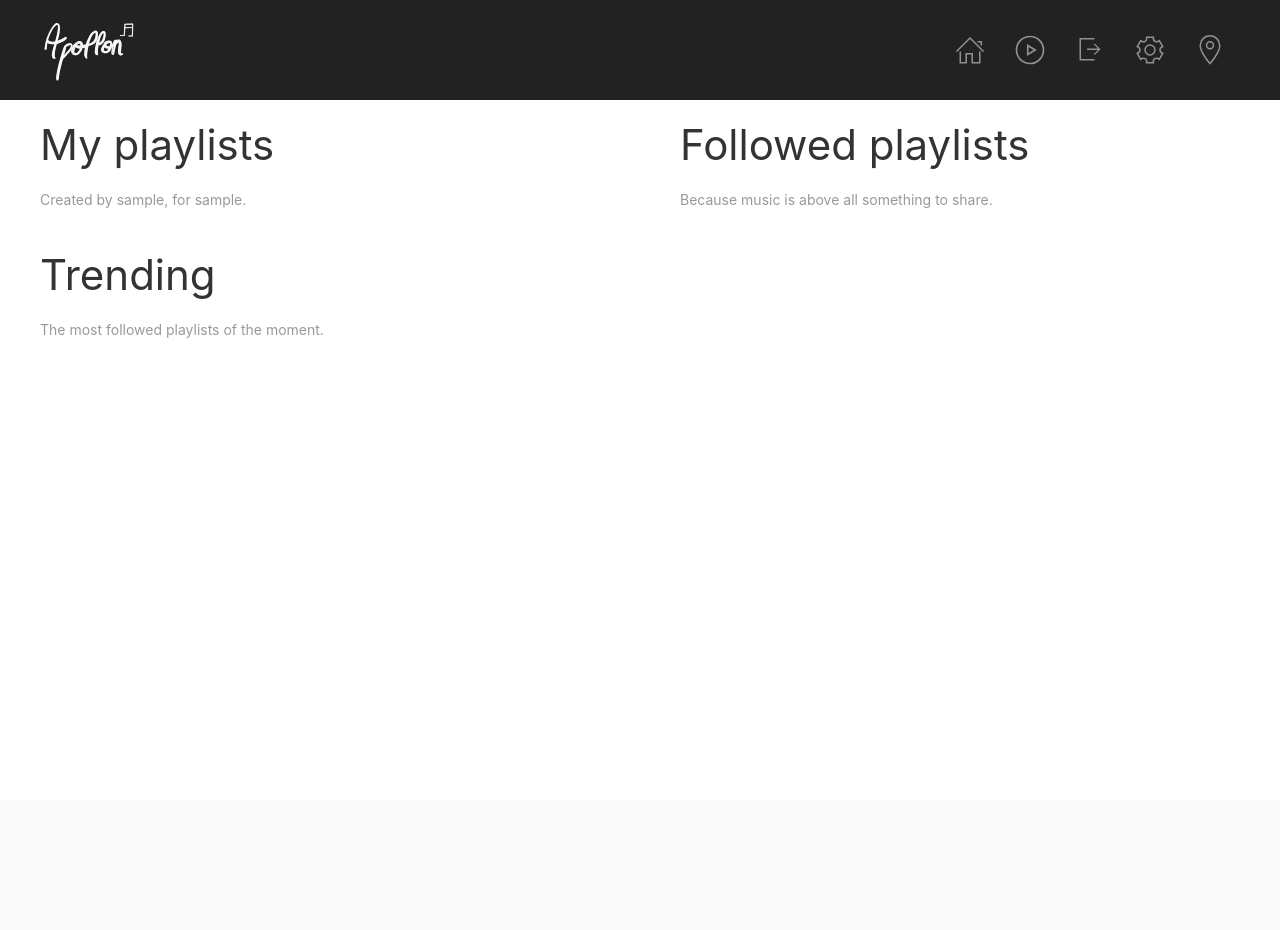
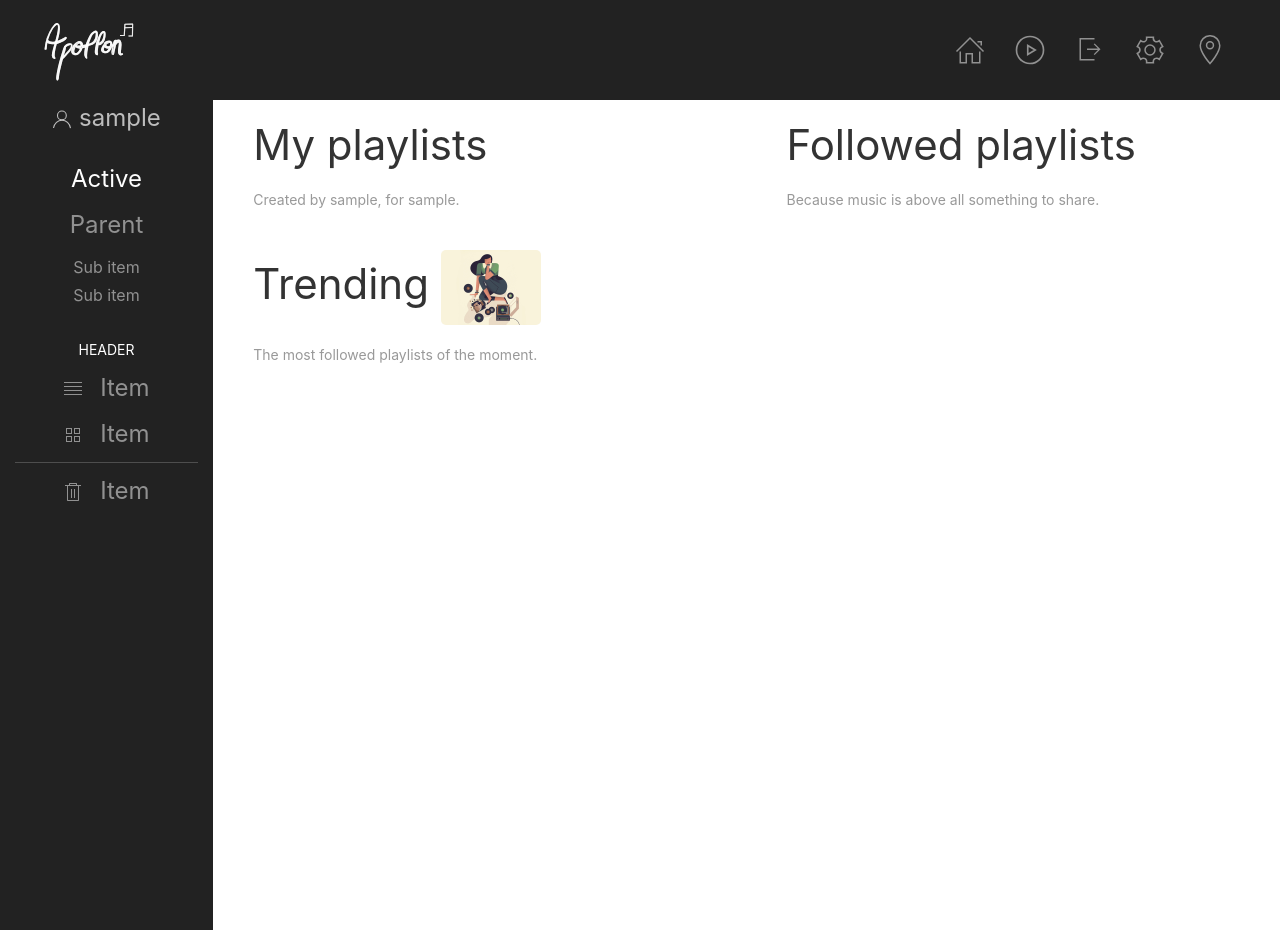
Before and after one commit to Hugo-DeFreitas/DjangoApollon, a Django app: page /me/playlists in a window 1280 px wide. Before the commit the page ends 338 px from the top, so only its background shows below. Run offline with Django 3.2, Linux system fonts and the light colour scheme; the visitor is signed in with stand-in values (Sample User, id 1); data that the repository does not hold is empty.

Commit message:
Playlist List view update

```diff
--- a/DjangoApollon/urls.py
+++ b/DjangoApollon/urls.py
@@ -46,6 +46,8 @@ urlpatterns = [
     path('me/playlists/new', splash, name='app_new_playlist'),
     path('me/playlists', PlaylistList.as_view(), name='app_user_playlists'),
     path('playlists/<str:username>/<slug:pk>', PlaylistDetail.as_view(), name='app_playlist_detail'),
+    path('playlists/delete', PlaylistDetail.as_view(), name='app_playlist_delete'),
+    path('playlists/unfollow', PlaylistDetail.as_view(), name='app_playlist_unfollow'),
     path('search/playlists', splash, name='app_search_playlists'),
     path('search/songs', splash, name='app_search_songs'),
 
--- a/templates/layouts/home.html
+++ b/templates/layouts/home.html
@@ -4,7 +4,7 @@
     {% block nav %}
         <div class="top-wrap uk-position-relative uk-light uk-background-secondary">
             <!-- NAV -->
-            <div class="nav" data-uk-sticky="cls-active: uk-background-secondary uk-box-shadow-medium; top: 100vh; animation: uk-animation-slide-top">
+            <div id="usernav" class="nav" uk-sticky="cls-active: uk-background-secondary uk-box-shadow-medium; top: 100vh; animation: uk-animation-slide-top">
                 <div class="uk-container">
                     <nav class="uk-navbar uk-navbar-container uk-navbar-transparent" data-uk-navbar>
                         <div class="uk-navbar-left">
@@ -69,7 +69,30 @@
             <!-- /NAV -->
         </div>
     {% endblock %}
-
+    <div class="uk-grid-collapse" uk-grid id="sidebar">
+        <div class="uk-width-1-6@l uk-visible@l uk-background-secondary uk-light uk-padding-small">
+            {% block  sidebar %}
+                <div uk-sticky="top: #usernav; offset: 100" uk-height-viewport>
+                    <h1 class="uk-text-lead uk-text-center"><span uk-icon="user"></span>&nbsp;{{ user.username }}</h1>
+                    <ul class="uk-nav uk-nav-primary uk-nav-center uk-margin-auto-vertical">
+                        <li class="uk-active"><a href="#">Active</a></li>
+                        <li class="uk-parent">
+                            <a href="#">Parent</a>
+                            <ul class="uk-nav-sub">
+                                <li><a href="#">Sub item</a></li>
+                                <li><a href="#">Sub item</a></li>
+                            </ul>
+                        </li>
+                        <li class="uk-nav-header">Header</li>
+                        <li><a href="#"><span class="uk-margin-small-right" uk-icon="icon: table"></span> Item</a></li>
+                        <li><a href="#"><span class="uk-margin-small-right" uk-icon="icon: thumbnails"></span> Item</a></li>
+                        <li class="uk-nav-divider"></li>
+                        <li><a href="#"><span class="uk-margin-small-right" uk-icon="icon: trash"></span> Item</a></li>
+                    </ul>
+                </div>
+            {% endblock %}
+        </div>
+        <div class="uk-width-5-6@l uk-width-1-1@s">
             {% block content %}
                 <div class="uk-position-relative uk-light uk-background-secondary">
                     <div class="uk-cover-container uk-light uk-flex uk-flex-middle top-wrap-height uk-child-width-1-2@m">
@@ -90,4 +113,6 @@
                     </div>
                 </div>
             {% endblock %}
+        </div>
+    </div>
 {% endblock %}>
--- a/templates/playlist/list.html
+++ b/templates/playlist/list.html
@@ -11,16 +11,13 @@
                         Created by {{ username }}, for {{ username }}.
                     {% endblocktrans %}
                 </p>
-                <ul class="uk-comment-list" uk-accordion>
+                <ul class="uk-comment-list">
                     {% for playlist in object_list %}
-                        <li>
-                            <article class="uk-comment uk-comment-primary uk-visible-toggle" tabindex="-1">
+                        <li class="uk-margin-top uk-margin-bottom">
+                            <article class="uk-comment uk-comment-primary uk-visible-toggle uk-background-secondary uk-light uk-padding-small" tabindex="-1">
                                 <header class="uk-comment-header uk-position-relative">
                                     <div class="uk-grid-medium uk-flex-middle" uk-grid>
-                                        <div class="uk-width-auto">
-                                            <img class="uk-comment-avatar" src="{{playlist.picture}}" width="80" height="80" alt="">
-                                        </div>
-                                        <div class="uk-width-expand">
+                                        <div class="uk-width-1-1 uk-flex uk-flex-center">
                                             <h4 class="uk-comment-title uk-margin-remove">
                                                 <a class="uk-link-reset"
                                                    uk-tooltip="{% if playlist.is_public %}{% trans 'This playlist is public' %}{% else %}{% trans 'This playlist is private' %}{% endif %}">
@@ -32,16 +29,29 @@
                                                     {% endif %}
                                                 </a>
                                             </h4>
+                                        </div>
+
+                                        <div class="uk-width-1-4@s uk-flex uk-flex-middle uk-flex-center">
+                                            <img class="uk-comment-avatar" src="{{playlist.picture}}" width="120">
+                                        </div>
+
+                                        <div class="uk-width-expand">
                                             <p class="uk-comment-meta uk-text-primary uk-margin-remove-top">
                                                 <span>{{playlist.songs.count}} {% trans 'Song(s)' %}</span> |
                                                 <span>{{playlist.followers.count}} {% trans 'Follower(s)' %}</span>
                                             </p>
-                                            <p class="uk-text-italic">
+                                            <hr>
+                                            <p class="uk-text-italic uk-text-primary">
                                                 {{ playlist.description }}
+                                            </p>
+                                            <p class="uk-text-muted uk-text-uppercase">
+                                                <a class="" href="{% url 'app_playlist_detail' playlist.created_by.user.username playlist.id %}">
+                                                    {% trans 'See' %}</a> |
+                                                <a class="" href="{% url 'app_playlist_delete' %}">
+                                                    {% trans 'Delete' %}</a>
                                             </p>
                                         </div>
                                     </div>
-                                    <div class="uk-position-top-right uk-position-small uk-hidden-hover"><a class="uk-link-muted" href="{% url 'app_playlist_detail' playlist.created_by.user.username playlist.id %}">{% trans 'See the playlist' %}</a></div>
                                 </header>
                             </article>
                         </li>
@@ -54,16 +64,13 @@
             <div class="uk-container">
                 <h1>{% trans 'Followed playlists' %}</h1>
                 <p class="uk-text-meta">{% trans 'Because music is above all something to share' %}.</p>
-                <ul class="uk-comment-list" uk-accordion>
+                <ul class="uk-comment-list">
                     {% for playlist in playlists_followed %}
-                        <li>
-                            <article class="uk-comment uk-comment-primary uk-visible-toggle" tabindex="-1">
+                        <li class="uk-margin-top uk-margin-bottom">
+                            <article class="uk-comment uk-comment-primary uk-visible-toggle uk-background-primary uk-light uk-padding-small" tabindex="-1">
                                 <header class="uk-comment-header uk-position-relative">
                                     <div class="uk-grid-medium uk-flex-middle" uk-grid>
-                                        <div class="uk-width-auto">
-                                            <img class="uk-comment-avatar" src="{{playlist.picture}}" width="80" height="80" alt="">
-                                        </div>
-                                        <div class="uk-width-expand">
+                                        <div class="uk-width-1-1 uk-flex uk-flex-center">
                                             <h4 class="uk-comment-title uk-margin-remove">
                                                 <a class="uk-link-reset"
                                                    uk-tooltip="{% if playlist.is_public %}{% trans 'This playlist is public' %}{% else %}{% trans 'This playlist is private' %}{% endif %}">
@@ -75,16 +82,29 @@
                                                     {% endif %}
                                                 </a>
                                             </h4>
+                                        </div>
+
+                                        <div class="uk-width-1-4@s uk-flex uk-flex-middle uk-flex-center">
+                                            <img class="uk-comment-avatar" src="{{playlist.picture}}" width="120">
+                                        </div>
+
+                                        <div class="uk-width-expand">
                                             <p class="uk-comment-meta uk-text-primary uk-margin-remove-top">
                                                 <span>{{playlist.songs.count}} {% trans 'Song(s)' %}</span> |
                                                 <span>{{playlist.followers.count}} {% trans 'Follower(s)' %}</span>
                                             </p>
-                                            <p class="uk-text-italic">
+                                            <hr>
+                                            <p class="uk-text-italic uk-text-primary">
                                                 {{ playlist.description }}
+                                            </p>
+                                            <p class="uk-text-muted uk-text-uppercase">
+                                                <a class="" href="{% url 'app_playlist_detail' playlist.created_by.user.username playlist.id %}">
+                                                    {% trans 'See' %}</a> |
+                                                <a class="" href="{% url 'app_playlist_unfollow' %}">
+                                                    {% trans 'Unfollow' %}</a>
                                             </p>
                                         </div>
                                     </div>
-                                    <div class="uk-position-top-right uk-position-small uk-hidden-hover"><a class="uk-link-muted" href="{% url 'app_playlist_detail' playlist.created_by.user.username playlist.id %}">{% trans 'See the playlist' %}</a></div>
                                 </header>
                             </article>
                         </li>
@@ -92,25 +112,28 @@
                 </ul>
             </div>
         </div>
-        <div class="uk-width-1-2@m uk-margin-top">
+        <div class="uk-width-1-1 uk-margin-top">
+            <div class="uk-grid-collapse" uk-grid>
+                <div class="uk-width-1-2@s">
+                    <div class="uk-container">
+                        <h1>{% trans 'Trending' %} <img src="{% static 'img/apollon-descr-1.jpg' %}" class="uk-border-rounded" width="100"></h1>
+                        <p class="uk-text-meta">The most followed playlists of the moment.</p>
+                    </div>
+                </div>
+            </div>
+
             <div class="uk-container">
-                <h1>{% trans 'Trending' %}</h1>
-                <p class="uk-text-meta">The most followed playlists of the moment.</p>
-                <ul class="uk-comment-list" uk-accordion>
+                <ul class="uk-comment-list uk-margin-small">
                     {% for playlist in playlists_trending %}
-                        <li>
-                            {{ playlist }}
-                            <article class="uk-comment uk-comment-primary uk-visible-toggle" tabindex="-1">
+                        <li class="uk-margin-top uk-margin-bottom">
+                            <article class="uk-comment uk-comment-primary uk-visible-toggle uk-padding-small" tabindex="-1">
                                 <header class="uk-comment-header uk-position-relative">
                                     <div class="uk-grid-medium uk-flex-middle" uk-grid>
-                                        <div class="uk-width-auto">
-                                            <img class="uk-comment-avatar" src="{{playlist.picture}}" width="80" height="80" alt="">
-                                        </div>
-                                        <div class="uk-width-expand">
+                                        <div class="uk-width-1-1 uk-flex uk-flex-center">
                                             <h4 class="uk-comment-title uk-margin-remove">
                                                 <a class="uk-link-reset"
                                                    uk-tooltip="{% if playlist.is_public %}{% trans 'This playlist is public' %}{% else %}{% trans 'This playlist is private' %}{% endif %}">
-                                                    {{ playlist.title }}
+                                                    {{ playlist.title }} <span class="uk-text-warning" uk-icon="bolt"></span>
                                                     {% if playlist.is_public %}
                                                         <span class="uk-text-success" uk-icon="check"></span>
                                                     {% else %}
@@ -118,16 +141,29 @@
                                                     {% endif %}
                                                 </a>
                                             </h4>
+                                        </div>
+
+                                        <div class="uk-width-1-4@s uk-flex uk-flex-middle uk-flex-center">
+                                            <img class="uk-comment-avatar" src="{{playlist.picture}}" width="120">
+                                        </div>
+
+                                        <div class="uk-width-expand">
                                             <p class="uk-comment-meta uk-text-primary uk-margin-remove-top">
                                                 <span>{{playlist.songs.count}} {% trans 'Song(s)' %}</span> |
                                                 <span>{{playlist.followers.count}} {% trans 'Follower(s)' %}</span>
                                             </p>
+                                            <hr>
                                             <p class="uk-text-italic">
                                                 {{ playlist.description }}
                                             </p>
+                                            <p class="uk-text-muted uk-text-uppercase">
+                                                <a class="uk-text-muted" href="{% url 'app_playlist_detail' playlist.created_by.user.username playlist.id %}">
+                                                    {% trans 'See' %}</a> |
+                                                <a class="uk-text-muted" href="{% url 'app_playlist_unfollow' %}">
+                                                    {% trans 'Unfollow' %}</a>
+                                            </p>
                                         </div>
                                     </div>
-                                    <div class="uk-position-top-right uk-position-small uk-hidden-hover"><a class="uk-link-muted" href="{% url 'app_playlist_detail' playlist.created_by.user.username playlist.id %}">{% trans 'See the playlist' %}</a></div>
                                 </header>
                             </article>
                         </li>
```
Lines whose indentation alone changed are shown as unchanged.
